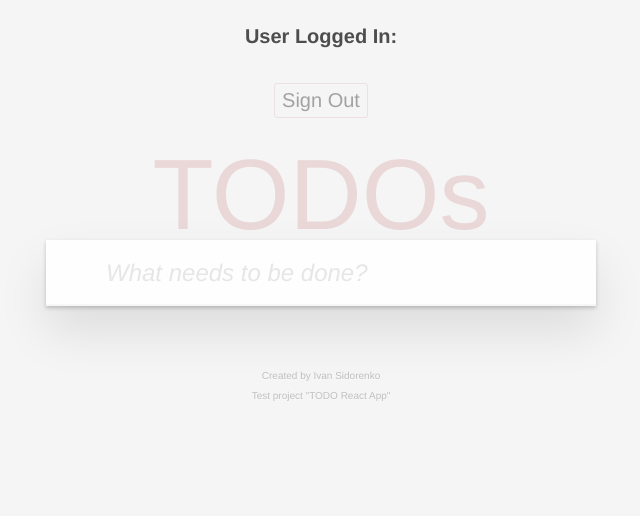
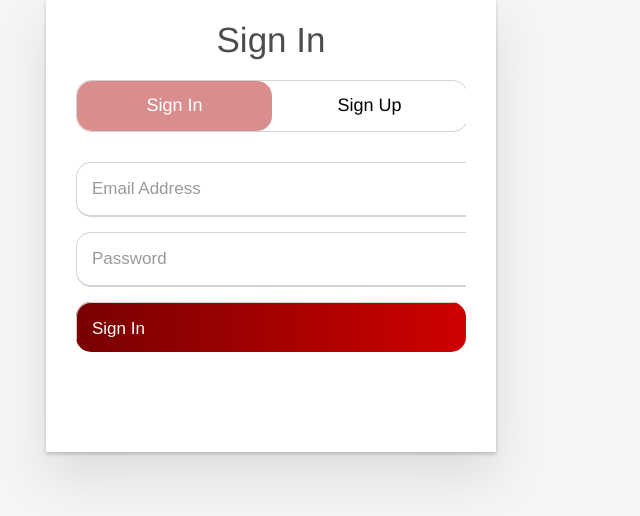
Before and after one commit to BimbaMan/TODOs_ReactProject, a React (Vite) app in the folder todos-app/: page / in a window 1280 px wide. Shown: the top 516 px of the page, without its empty margins (319-959 px from the left). Built offline with nearby package versions, Linux system fonts and the light colour scheme; no server answers.

Commit message:
added better auth form

```diff
--- a/todos-app/index.html
+++ b/todos-app/index.html
@@ -5,8 +5,9 @@
     <link rel="icon" type="image/svg+xml" href="/vite.svg" />
     <meta name="viewport" content="width=device-width, initial-scale=1.0" />
     <title>TODOs</title>
-    <link rel="stylesheet" href="./src/App/css/App.css">
-    <link rel="stylesheet" href="./src/App/css/Auth.css">
+    <!-- <link rel="stylesheet" href="./src/App/css/Auth.css"/> -->
+    <link rel="stylesheet" href="./src/App/css/App.css"/>
+
 
   </head>
   <body>
--- a/todos-app/src/App/App.tsx
+++ b/todos-app/src/App/App.tsx
@@ -21,8 +21,7 @@ const App = () => {
       : filter === "Completed"
       ? todos.filter((todo) => todo.completed)
       : todos;
-
-  const [authing, setAuthing] = useState<boolean>(true);
+  const [user, setUser] = useState<User | null>(auth.currentUser);
 
   useEffect(() => {
     updateLocalStorage();
@@ -89,27 +88,17 @@ const App = () => {
   // //react-router (to redirect routes)
   // //or render auth then app
 
-  const updateAuthing = () => {
-    setAuthing(!authing);
-  };
-
-  const [user, setUser] = useState<User | null>(auth.currentUser);
-
   const updateUser = (user: User | null) => {
     setUser(user);
-
-    //updateAuthing();
   };
 
   return (
     <>
-      {!authing ? (
+      {user === null ? (
+        <AuthForm updateUser={updateUser} user={user} />
+      ) : (
         <section>
-          <MainHeader
-            setAuthing={updateAuthing}
-            user={user}
-            updateUser={updateUser}
-          />
+          <MainHeader user={user} updateUser={updateUser} />
           <section className="todoapp">
             <NewTodoInput onAdd={addHandler} />
             {todos.length ? (
@@ -129,8 +118,6 @@ const App = () => {
           </section>
           <Copyright />
         </section>
-      ) : (
-        <AuthForm setAuthing={updateAuthing} updateUser={updateUser} />
       )}
     </>
   );
--- a/todos-app/src/App/Auth/AuthForm.tsx
+++ b/todos-app/src/App/Auth/AuthForm.tsx
@@ -3,19 +3,21 @@ import {
   createUserWithEmailAndPassword,
   onAuthStateChanged,
   signInWithEmailAndPassword,
-  signOut,
   User,
 } from "firebase/auth";
 import { auth } from "../Firebase/FirebaseConfig";
+import "../css/Auth.css";
 
 type Props = {
-  setAuthing(): void;
   updateUser(user: User | null): void;
+  user: User | null;
 };
 
-const AuthForm = ({ setAuthing, updateUser }: Props) => {
+const AuthForm = ({ updateUser, user }: Props) => {
   const [registerEmail, setRegisterEmail] = useState<string>("");
   const [registerPassword, setRegisterPassword] = useState<string>("");
+  const [registerConfirmPassword, setRegisterConfirmPassword] =
+    useState<string>("");
   const [loginEmail, setLoginEmail] = useState<string>("");
   const [loginPassword, setLoginPassword] = useState<string>("");
 
@@ -28,12 +30,10 @@ const AuthForm = ({ setAuthing, updateUser }: Props) => {
     onAuthStateChanged(auth, (currentUser) => {
       updateUser(auth.currentUser);
     });
-    if (auth.currentUser === null) {
-      setAuthing();
-    }
   };
 
   const register = async () => {
+    if (registerPassword === registerConfirmPassword) {
       try {
         const user = await createUserWithEmailAndPassword(
           auth,
@@ -43,9 +43,11 @@ const AuthForm = ({ setAuthing, updateUser }: Props) => {
 
         changeAuthState();
 
-      console.log(user);
+        console.log(user); //user info log
       } catch (error) {
-      console.log(error);
+        console.log(error); //error info log
+        console.log("error register");
+      }
     }
   };
 
@@ -56,52 +58,126 @@ const AuthForm = ({ setAuthing, updateUser }: Props) => {
         loginEmail,
         loginPassword
       );
-      console.log(user);
+      console.log(user); //user info log
     } catch (error) {
-      console.log(error);
+      console.log(error); //error info log
     }
     changeAuthState();
   };
 
   return (
-    <div className="authForm">
-      <div>
-        <h3> Register User </h3>
+    <div className="wrapper">
+      <div className="title-text">
+        <div className="title login">Sign In</div>
+        <div className="title signup">Sign Up</div>
+      </div>
+      <div className="form-container">
+        <div className="slide-controls">
+          <input type="radio" name="slide" id="login" defaultChecked />
+          <input type="radio" name="slide" id="signup" />
+          <label
+            htmlFor="login"
+            className="slide login"
+            onClick={() => {
+              document.querySelector<HTMLElement>(
+                ".title-text .login"
+              )!.style.marginLeft = "0%";
+              document.querySelector<HTMLFormElement>(
+                "form.login"
+              )!.style.marginLeft = "0%";
+            }}
+          >
+            Sign In
+          </label>
+          <label
+            htmlFor="signup"
+            className="slide signup"
+            onClick={() => {
+              document.querySelector<HTMLElement>(
+                ".title-text .login"
+              )!.style.marginLeft = "-50%";
+              document.querySelector<HTMLFormElement>(
+                "form.login"
+              )!.style.marginLeft = "-50%";
+            }}
+          >
+            Sign Up
+          </label>
+          <div className="slider-tab"></div>
+        </div>
+        <div className="form-inner">
+          <form className="login">
+            <pre></pre>
+            <div className="field">
               <input
-          placeholder="Email..."
+                type="text"
+                placeholder="Email Address"
+                onChange={(event) => {
+                  setLoginEmail(event.target.value);
+                }}
+                required
+              />
+            </div>
+            <div className="field">
+              <input
+                type="password"
+                placeholder="Password"
+                onChange={(event) => {
+                  setLoginPassword(event.target.value);
+                }}
+                required
+              />
+            </div>
+            <div className="field btn">
+              <div className="btn-layer"></div>
+              <input defaultValue="Sign In" onClick={login} />
+              {/* <button onClick={login}> Login</button> */}
+              {/* //FIXME: why button doesn't work? */}
+            </div>
+          </form>
+          <form className="signup">
+            <div className="field">
+              <input
+                type="text"
+                placeholder="Email Address"
                 onChange={(event) => {
                   setRegisterEmail(event.target.value);
                 }}
+                required
               />
+            </div>
+            <div className="field">
               <input
-          placeholder="Password..."
+                type="password"
+                placeholder="Password"
                 onChange={(event) => {
                   setRegisterPassword(event.target.value);
                 }}
+                required
               />
-        <button className="headerButton" onClick={register}>
-          {" "}
-          Create User
-        </button>
             </div>
-      <div>
-        <h3> Login </h3>
+            <div className="field">
               <input
-          placeholder="Email..."
+                type="password"
+                placeholder="Confirm password"
                 onChange={(event) => {
-            setLoginEmail(event.target.value);
+                  setRegisterConfirmPassword(event.target.value);
                 }}
+                required
               />
+            </div>
+            <div className="field btn">
+              <div className="btn-layer"></div>
               <input
-          placeholder="Password..."
-          onChange={(event) => {
-            setLoginPassword(event.target.value);
-          }}
+                className="register"
+                defaultValue="Sign Up"
+                onClick={register}
               />
-        <button className="headerButton" onClick={login}>
-          {" "}
-          Login
-        </button>
+              {/* <button onClick={register}>Sign Up</button>*/}
+              {/* FIXME: why button doesn't work? */}
+            </div>
+          </form>
+        </div>
       </div>
     </div>
   );
--- a/todos-app/src/App/css/Auth.css
+++ b/todos-app/src/App/css/Auth.css
@@ -1,23 +1,207 @@
-
-/*/////////////////////////////////////////////////////////////////////////////////////////////////////////////////*/
-
-
-.main-header {
-    text-align: center;
-    font-size: 20px;
+ @import url('https://fonts.googleapis.com/css?family=Poppins:400,500,600,700&display=swap');
+  /* * {
+  margin: 0;
+  padding: 0;
+  box-sizing: border-box;
+  font-family: 'Poppins', sans-serif;
 }
 
-.headerButton {
-	margin-top: 10px;
-	margin-bottom: -10px;
-	margin-inline: 20px;
-	padding: 5px 7px;
-	border: 1px solid transparent;
-	border-radius: 3px;
-	border-color: rgba(175, 47, 47, 0.1);
-	color: #a4a1a1;
+html,
+body {
+  display: grid;
+  height: 100%;
+  width: 100%;
+  place-items: center;
+  background: #f5f5f5;
+} */
+
+/*FIXME: I had some troubles with Auth.css and App.css*/
+
+.wrapper {
+  overflow: hidden;
+  max-width: 390px;
+  background: #fff;
+  padding: 30px;
+  box-shadow: 0 2px 4px 0 rgba(0, 0, 0, 0.2),
+    0 25px 50px 0 rgba(0, 0, 0, 0.1);
 }
-.headerButton:hover {
-	color: #4d4d4d;
-	border-color: rgba(175, 47, 47, 0.2);
+
+.wrapper .title-text {
+  display: flex;
+  width: 200%;
 }
+
+.wrapper .title {
+  width: 50%;
+  font-size: 35px;
+  font-weight: 300;
+  text-align: center;
+  transition: all 0.6s cubic-bezier(0.68, -0.55, 0.265, 1.55);
+}
+
+.wrapper .slide-controls {
+  position: relative;
+  display: flex;
+  height: 50px;
+  width: 100%;
+  overflow: hidden;
+  margin: 30px 0 10px 0;
+  justify-content: space-between;
+  border: 1px solid lightgrey;
+  border-radius: 15px;
+}
+
+.slide-controls .slide {
+  height: 100%;
+  width: 100%;
+  color: #fff;
+  font-size: 18px;
+  font-weight: 500;
+  text-align: center;
+  line-height: 48px;
+  cursor: pointer;
+  z-index: 1;
+  transition: all 0.6s ease;
+}
+
+.slide-controls label.signup {
+  color: #000;
+}
+
+.slide-controls .slider-tab {
+  position: absolute;
+  height: 100%;
+  width: 50%;
+  left: 0;
+  z-index: 0;
+  border-radius: 15px;
+  background: rgba(183, 30, 30, 0.505);
+  transition: all 0.6s cubic-bezier(0.68, -0.55, 0.265, 1.55);
+}
+
+input[type="radio"] {
+  display: none;
+}
+
+#signup:checked~.slider-tab {
+  left: 50%;
+}
+
+#signup:checked~label.signup {
+  color: #fff;
+  cursor: default;
+  user-select: none;
+}
+
+#signup:checked~label.login {
+  color: #000;
+}
+
+#login:checked~label.signup {
+  color: #000;
+}
+
+#login:checked~label.login {
+  cursor: default;
+  user-select: none;
+}
+
+.wrapper .form-container {
+  width: 100%;
+  overflow: hidden;
+}
+
+.form-container .form-inner {
+  display: flex;
+  width: 200%;
+}
+
+.form-container .form-inner form {
+  width: 50%;
+  transition: all 0.6s cubic-bezier(0.68, -0.55, 0.265, 1.55);
+}
+
+.form-inner form .field {
+  height: 50px;
+  width: 100%;
+  margin-top: 20px;
+}
+
+.form-inner form .field input {
+  height: 100%;
+  width: 100%;
+  outline: none;
+  padding-left: 15px;
+  border-radius: 15px;
+  border: 1px solid lightgrey;
+  border-bottom-width: 2px;
+  font-size: 17px;
+  transition: all 0.3s ease;
+}
+
+.form-inner form .field input:focus {
+  border-color: #db8d8d;
+  box-shadow: inset 0 0 3px #cc9a9a;
+}
+
+.form-inner form .field input::placeholder {
+  color: #999;
+  transition: all 0.3s ease;
+}
+
+form .field input:focus::placeholder {
+  color: #db8d8d;
+}
+
+form .btn {
+  height: 50px;
+  width: 100%;
+  border-radius: 15px;
+  position: relative;
+  overflow: hidden;
+}
+
+form .btn .btn-layer {
+  height: 100%;
+  width: 300%;
+  position: absolute;
+  left: -100%;
+  background: -webkit-linear-gradient(right, #ff0000, #cf0101, #780101, #540000);
+  border-radius: 15px;
+  transition: all 0.4s ease;
+  ;
+}
+
+form .btn:hover .btn-layer {
+  left: 0;
+}
+
+form .btn input {
+  height: 100%;
+  width: 100%;
+  z-index: 1;
+  position: relative;
+  background: none;
+  border: none;
+  color: #fff;
+  padding-left: 0;
+  border-radius: 15px;
+  font-size: 20px;
+  font-weight: 500;
+  cursor: pointer;
+}
+
+/* button{
+  height: 100%;
+  width: 100%;
+  z-index: 1;
+  position: relative;
+  background: none;
+  border: none;
+  color: #fff;
+  padding-left: 0;
+  border-radius: 15px;
+  font-size: 20px;
+  font-weight: 500;
+  cursor: pointer;
+} */
--- /dev/null
+++ b/todos-app/src/App/css/MainHeader.css
@@ -0,0 +1,19 @@
+.main-header {
+    text-align: center;
+    font-size: 20px;
+}
+
+.headerButton {
+	margin-top: 10px;
+	margin-bottom: -10px;
+	margin-inline: 20px;
+	padding: 5px 7px;
+	border: 1px solid transparent;
+	border-radius: 3px;
+	border-color: rgba(175, 47, 47, 0.1);
+	color: #a4a1a1;
+}
+.headerButton:hover {
+	color: #4d4d4d;
+	border-color: rgba(175, 47, 47, 0.2);
+}
```
Also changed, not shown: todos-app/src/App/MainHeader/MainHeader.tsx (+2 -6 lines). Lines whose indentation alone changed are shown as unchanged.
